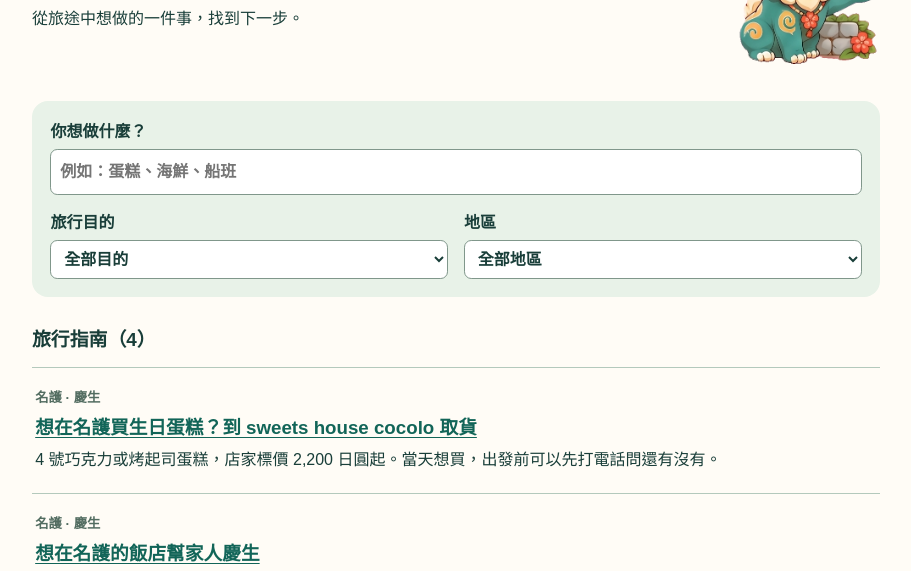
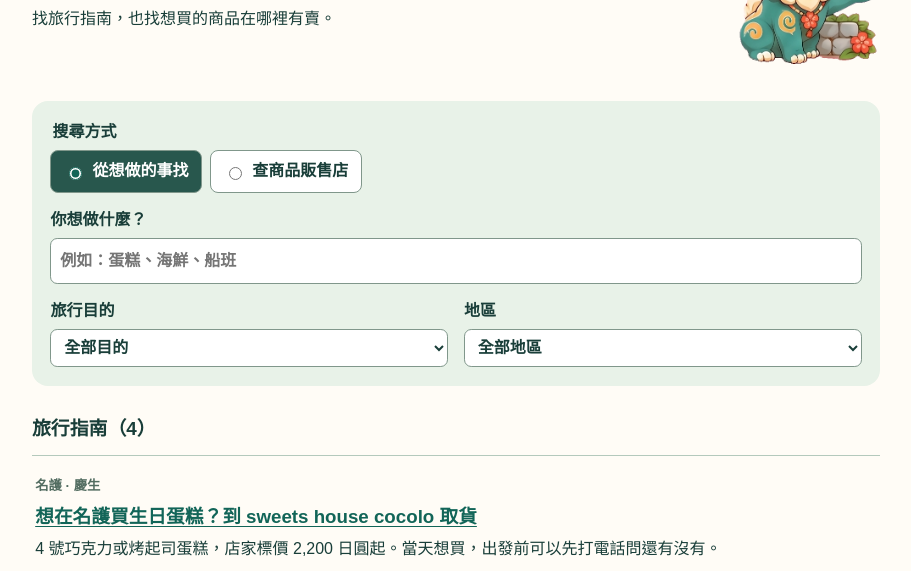
Before and after one commit to latent-bridge/okinawa-kaupue-guide-preview, a plain HTML site: page index.html in a window 1280 px wide. Shown: the part 195-766 px from the top of the page, without its empty margins (184-1095 px from the left). Drawn offline with Linux system fonts and the light colour scheme.

Commit message:
商品名から取扱店を探す検索とガイドとの行き来を追加

```diff
--- a/guides/styles.css
+++ b/guides/styles.css
@@ -39,3 +39,10 @@ dialog::backdrop{background:#143b36bb}
 .article-nav{justify-content:space-between}
 .languages a{padding:.35rem .7rem;border-radius:.4rem}
 .languages [aria-current="page"]{color:white;background:#28574d;text-decoration:none}
+.modes{border:0;padding:0;margin:0;display:flex;gap:.5rem;flex-wrap:wrap}
+.modes legend{font-weight:650;margin-bottom:.3rem}
+.modes label{display:inline-flex;align-items:center;gap:.45rem;border:1px solid #80978b;padding:.45rem .8rem;border-radius:.5rem;cursor:pointer;background:white}
+.modes input{width:auto;accent-color:#126558}
+.modes label:has(:checked){background:#28574d;color:white}
+.stockist small,.stockist footer{color:#46695e}
+.stockist footer{margin-top:.65rem}
--- a/index.html
+++ b/index.html
@@ -5,16 +5,31 @@
 <title>想在沖繩做什麼？｜沖繩交陪</title><link rel="stylesheet" href="guides/styles.css">
 <script defer src="search.js"></script></head><body>
 <header><a href="index.html">沖繩交陪</a><small>旅行指南・試閱版</small></header>
-<main>
-<section class="hero"><div><h1>想在沖繩做什麼？</h1><p>從旅途中想做的一件事，找到下一步。</p></div><img src="mascot-shisa.png" alt=""></section>
+<main><section class="hero"><div><h1>想在沖繩做什麼？</h1><p>找旅行指南，也找想買的商品在哪裡有賣。</p></div><img src="mascot-shisa.png" alt=""></section>
 <form class="controls" hidden>
-<label>你想做什麼？<input type="search" id="query" placeholder="例如：蛋糕、海鮮、船班"></label>
-<div class="pair"><label>旅行目的<select id="purpose"><option value="">全部目的</option></select></label><label>地區<select id="region"><option value="">全部地區</option></select></label></div>
+<fieldset class="modes"><legend>搜尋方式</legend>
+<label><input type="radio" name="mode" value="guides" checked>從想做的事找</label>
+<label><input type="radio" name="mode" value="products">查商品販售店</label></fieldset>
+<label><span id="query-label">你想做什麼？</span><input type="search" id="query" placeholder="例如：蛋糕、海鮮、船班"></label>
+<div class="pair"><label id="purpose-field">旅行目的<select id="purpose"><option value="">全部目的</option></select></label><label>地區<select id="region"><option value="">全部地區</option></select></label></div>
 </form>
+<p id="suggestion" hidden><button type="button"></button></p>
 <h2 id="count" aria-live="polite">旅行指南</h2>
-<div id="empty" hidden><p>這組條件還沒有指南。可以換個地區，或看看其他旅行目的。</p><button type="button">顯示全部指南</button></div>
-<section class="result" id="cake-pickup" data-purpose="慶生" data-region="名護" data-alias="生日蛋糕 自取 外帶 ケーキ birthday 先挑口味，再問想要的日期 店家菜單的「4号」是小尺寸的整顆蛋糕，有巧克力蛋糕（ガトーショコラ）和烤起司蛋糕（ベイクドチーズケーキ）。裝飾另外計費。店內也會準備當天販售的整顆蛋糕，數量有限。 看店家的蛋糕照片和價格（日文） 怎麼訂？ 日本國內電話 0980-54-4432。店家公告寫明，預約空檔、價格和其他問題請以電話或到店詢問，目前暫停以電子郵件受理。若有指定日期，店家建議先打電話確認能否接單，再到店討論。 看店家的聯絡方式與臨時休業公告（日文） 取貨地點與時間 沖繩縣名護市大東 2-14-16，与幸コーポ 103 號。店家公告的營業時間為 11:00–18:00，週三、週日及日本國定假日公休。開車去請用專用停車位；停滿時，店家請客人打電話詢問。 店面位置 導航時可對照日文地址「名護市大東2-14-16 与幸コーポ103」。 2026 年 11 月 24 日查閱店家公開資料。取貨日的庫存、客製文字與裝飾的報價，請以店家回覆為準。"><small>名護 · 慶生</small><h3><a href="guides/cake-pickup.html">想在名護買生日蛋糕？到 sweets house cocolo 取貨</a></h3><p>4 號巧克力或烤起司蛋糕，店家標價 2,200 日圓起。當天想買，出發前可以先打電話問還有沒有。</p></section>
+<div id="empty" hidden><p></p><button type="button">清除搜尋條件</button></div>
+<div id="guide-results"><section class="result" id="cake-pickup" data-purpose="慶生" data-region="名護" data-alias="生日蛋糕 自取 外帶 ケーキ birthday 先挑口味，再問想要的日期 店家菜單的「4号」是小尺寸的整顆蛋糕，有巧克力蛋糕（ガトーショコラ）和烤起司蛋糕（ベイクドチーズケーキ）。裝飾另外計費。店內也會準備當天販售的整顆蛋糕，數量有限。 看店家的蛋糕照片和價格（日文） 怎麼訂？ 日本國內電話 0980-54-4432。店家公告寫明，預約空檔、價格和其他問題請以電話或到店詢問，目前暫停以電子郵件受理。若有指定日期，店家建議先打電話確認能否接單，再到店討論。 看店家的聯絡方式與臨時休業公告（日文） 取貨地點與時間 沖繩縣名護市大東 2-14-16，与幸コーポ 103 號。店家公告的營業時間為 11:00–18:00，週三、週日及日本國定假日公休。開車去請用專用停車位；停滿時，店家請客人打電話詢問。 店面位置 導航時可對照日文地址「名護市大東2-14-16 与幸コーポ103」。 2026 年 11 月 24 日查閱店家公開資料。取貨日的庫存、客製文字與裝飾的報價，請以店家回覆為準。"><small>名護 · 慶生</small><h3><a href="guides/cake-pickup.html">想在名護買生日蛋糕？到 sweets house cocolo 取貨</a></h3><p>4 號巧克力或烤起司蛋糕，店家標價 2,200 日圓起。當天想買，出發前可以先打電話問還有沒有。</p></section>
 <section class="result" id="cake" data-purpose="慶生" data-region="名護" data-alias="生日蛋糕 配送 外送 飯店 ホテル ケーキ birthday 先問飯店 先確認飯店能不能代收冷藏蛋糕。把訂房姓名和入住日期填進這段話，寄給飯店。 可以這樣問 ○月○日に宿泊予定の○○です。ケーキをホテルに届けてもらいたいのですが、フロントで受け取って冷蔵していただけますか？ 再聯絡蛋糕店 飯店可以代收的話，跟店家確認配送地址、日期、飯店可收件的時段和運費。若飯店無法代收，可以問店家能否在入住前到店取貨。"><small>名護 · 慶生</small><h3><a href="guides/cake.html">想在名護的飯店幫家人慶生</a></h3><p>訂蛋糕前，先問飯店能不能代收</p></section>
 <section class="result" id="ferry" data-purpose="去離島" data-region="慶良間" data-alias="船班 渡輪 高速船 座間味 那霸 泊港 台風 颱風 ferry 打開座間味村官方船班資訊（日文） 對照船票，逐項確認 公告日期和我的乘船日相同 已找到從泊港出發的船名、時間和運航狀況 若當天來回，也看過座間味出發的回程 「欠航」是停航，「運航」是行駛。如果公告日期和乘船日不同，當天出門前再確認一次。 看船名，選對碼頭 船票寫「フェリーざまみ」時，找南岸「とまりん」前的乘船處；寫「クイーンざまみ」時，找泊港北岸。先核對當天公告的船名，代船或停航時請依村役場公告。 座間味村交通指南（日文） 出發前，先認南岸和北岸 船票上的船名決定要到哪一岸。 從上方看港區，上方是北岸。這張簡圖只表示兩岸的關係。 去南岸找「とまりん」；去北岸時，向司機或路人出示「泊港北岸」。 泊港周邊地圖 地圖標示南岸的「とまりん」大樓。搭高速船時，目的地要選泊港北岸。 到了碼頭，在哪裡找船名？ 看藍線下方的日文船名。照片裡寫的是「フェリーなは」。 從碼頭面向船身的前側。這是泊港其他航線的舊照，用來示範辨認船名的位置。 把船身或登船口標示的日文和船票逐字對照。前往座間味時，請依當天公告找到自己的船。"><small>慶良間 · 去離島</small><h3><a href="guides/ferry.html">從那霸去座間味，早上怎麼看船有沒有開？</a></h3><p>找到你的船名、方向和出發日期</p></section>
-<section class="result" id="market" data-purpose="吃在地美食" data-region="那霸" data-alias="海產 水產 魚 生魚片 市場 一個人 獨旅 海鮮 想在市場挑魚請人料理？先確認攤位能否處理一人份、料理在哪裡吃，以及總共多少錢。若整尾魚太多，看看有沒有按份出售的生魚片或熟食。 想問能不能點一人份 一人分だけ注文できますか？ 想知道含料理費的總價 料理代を含めると、全部でいくらですか？ 搭配閱讀：那霸與南部指南"><small>那霸 · 吃在地美食</small><h3><a href="guides/market.html">一個人逛市場，也想吃一頓海鮮</a></h3><p>點餐前，問清楚份量和料理費</p></section>
+<section class="result" id="market" data-purpose="吃在地美食" data-region="那霸" data-alias="海產 水產 魚 生魚片 市場 一個人 獨旅 海鮮 想在市場挑魚請人料理？先確認攤位能否處理一人份、料理在哪裡吃，以及總共多少錢。若整尾魚太多，看看有沒有按份出售的生魚片或熟食。 想問能不能點一人份 一人分だけ注文できますか？ 想知道含料理費的總價 料理代を含めると、全部でいくらですか？ 搭配閱讀：那霸與南部指南"><small>那霸 · 吃在地美食</small><h3><a href="guides/market.html">一個人逛市場，也想吃一頓海鮮</a></h3><p>點餐前，問清楚份量和料理費</p></section></div>
+<section id="product-results"><noscript><h2>商品販售店</h2></noscript><article class="result stockist" data-region="名護" data-alias="4号 4號 ガトーショコラ chocolate 生日蛋糕 ホールケーキ">
+<small>名護 · sweets house cocolo</small>
+<h3>4 號巧克力蛋糕 <small lang="ja">4号ガトーショコラ</small></h3>
+<p>¥2,200 起，裝飾另計</p><p>店家有販售整顆蛋糕，當日數量有限；出發前可致電確認。 <a href="tel:0980-54-4432">0980-54-4432</a></p>
+<p>名護市大東2-14-16 与幸コーポ103 · <a href="https://www.google.com/maps/search/?api=1&amp;query=sweets+house+cocolo+%E5%90%8D%E8%AD%B7%E5%B8%82%E5%A4%A7%E6%9D%B12-14-16+%E4%B8%8E%E5%B9%B8%E3%82%B3%E3%83%BC%E3%83%9D103">地圖</a></p>
+<footer>2026-11-24 查閱<a href="https://sweetshousecocolo.favy.jp/menus/6286">店家菜單與商品照片</a> · <a href="guides/cake-pickup.html">店家與取貨指南</a></footer></article>
+<article class="result stockist" data-region="名護" data-alias="4号 4號 ベイクドチーズケーキ 乳酪蛋糕 cheesecake 生日蛋糕 ホールケーキ">
+<small>名護 · sweets house cocolo</small>
+<h3>4 號烤起司蛋糕 <small lang="ja">4号ベイクドチーズケーキ</small></h3>
+<p>¥2,200 起，裝飾另計</p><p>店家有販售整顆蛋糕，當日數量有限；出發前可致電確認。 <a href="tel:0980-54-4432">0980-54-4432</a></p>
+<p>名護市大東2-14-16 与幸コーポ103 · <a href="https://www.google.com/maps/search/?api=1&amp;query=sweets+house+cocolo+%E5%90%8D%E8%AD%B7%E5%B8%82%E5%A4%A7%E6%9D%B12-14-16+%E4%B8%8E%E5%B9%B8%E3%82%B3%E3%83%BC%E3%83%9D103">地圖</a></p>
+<footer>2026-11-24 查閱<a href="https://sweetshousecocolo.favy.jp/menus/6286">店家菜單與商品照片</a> · <a href="guides/cake-pickup.html">店家與取貨指南</a></footer></article></section>
 </main></body></html>
--- a/search.js
+++ b/search.js
@@ -1,36 +1,60 @@
-
-const guides = Array.from(document.querySelectorAll('.result'));
 const form = document.querySelector('form');
 const query = document.querySelector('#query');
 const purpose = document.querySelector('#purpose');
 const region = document.querySelector('#region');
+const guideGroup = document.querySelector('#guide-results');
+const productGroup = document.querySelector('#product-results');
+const guides = [...guideGroup.querySelectorAll('.result')];
+const products = [...productGroup.querySelectorAll('.result')];
 const empty = document.querySelector('#empty');
-for (const select of [purpose, region]) {
-  const values = new Set(guides.map(guide => guide.dataset[select.id]));
-  for (const value of values) select.add(new Option(value, value));
+const suggestion = document.querySelector('#suggestion');
+
+for (const [select, records] of [[purpose, guides], [region, [...guides, ...products]]]) {
+  for (const value of new Set(records.map(item => item.dataset[select.id]))) {
+    select.add(new Option(value, value));
+  }
 }
 function normalize(value) {
   return value.normalize('NFKC').toLowerCase().trim();
 }
-function filterGuides() {
+function refresh() {
+  const shopping = form.elements.mode.value === 'products';
   const words = normalize(query.value).split(/\s+/);
-  let visible = 0;
-  for (const guide of guides) {
-    const terms = normalize([guide.textContent, ...Object.values(guide.dataset)].join(' '));
-    guide.hidden = (purpose.value && purpose.value !== guide.dataset.purpose)
-      || (region.value && region.value !== guide.dataset.region)
-      || !words.every(word => terms.includes(word));
-    if (!guide.hidden) visible++;
-  }
-  document.querySelector('#count').textContent = '旅行指南（' + visible + '）';
-  empty.hidden = visible !== 0;
+  const matching = item => {
+    const text = normalize(item.textContent + ' ' + item.dataset.alias);
+    return (!region.value || item.dataset.region === region.value) && words.every(word => text.includes(word));
+  };
+  const matchedProducts = products.filter(matching);
+  const matchedGuides = guides.filter(item => matching(item) && (!purpose.value || purpose.value === item.dataset.purpose));
+  for (const item of guides) item.hidden = !matchedGuides.includes(item);
+  for (const item of products) item.hidden = !matchedProducts.includes(item);
+  guideGroup.hidden = shopping;
+  productGroup.hidden = !shopping;
+  document.querySelector('#purpose-field').hidden = shopping;
+  document.querySelector('#query-label').textContent = shopping ? '想找什麼商品？' : '你想做什麼？';
+  query.placeholder = shopping ? '例如：起司蛋糕、ガトーショコラ、cocolo' : '例如：蛋糕、海鮮、船班';
+  const count = shopping ? matchedProducts.length : matchedGuides.length;
+  document.querySelector('#count').textContent = shopping ? '商品與販售店（' + count + '）' : '旅行指南（' + count + '）';
+  empty.hidden = count > 0;
+  empty.querySelector('p').textContent = shopping ? '目前沒有符合條件的商品紀錄。可以換個品名或地區。' : '這組條件還沒有指南。可以換個地區或關鍵字。';
+  suggestion.hidden = shopping || !query.value.trim() || !matchedProducts.length;
+  suggestion.firstElementChild.textContent = '查看符合的商品與販售店（' + matchedProducts.length + '）';
 }
-form.addEventListener('input', filterGuides);
+function showProductSearch() {
+  form.elements.mode.value = 'products';
+  refresh();
+  query.focus();
+}
+suggestion.firstElementChild.addEventListener('click', showProductSearch);
+form.addEventListener('input', refresh);
 form.addEventListener('submit', event => event.preventDefault());
 empty.querySelector('button').addEventListener('click', () => {
-  form.reset();
-  filterGuides();
+  query.value = purpose.value = region.value = '';
+  refresh();
   query.focus();
 });
+const params = new URLSearchParams(location.search);
+if (params.get('mode') === 'products') form.elements.mode.value = 'products';
+query.value = params.get('q') || '';
 form.hidden = false;
-filterGuides();
+refresh();
```
Also changed, not shown: guides/cake-pickup.html (+2 -1 lines), guides/cake-pickup.ja.html (+2 -1 lines).
